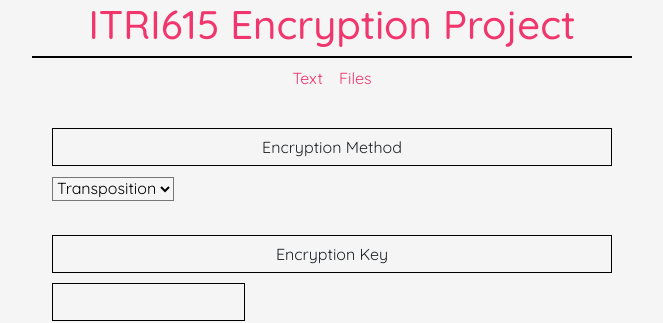
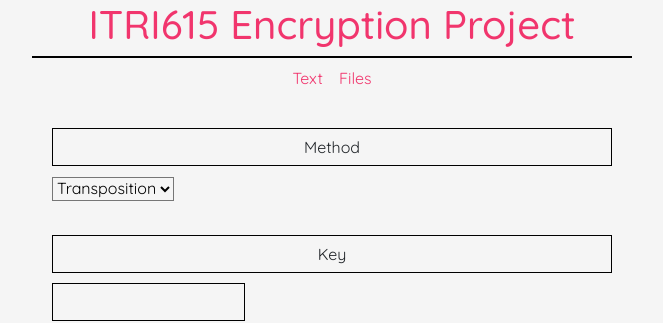
Before and after one commit to DeradoZA/ITRI615-Encryption-Project, a React (Create React App) app in the folder crypt-site/: page / in a window 1280 px wide. Shown: the top 323 px of the page, without its empty margins (308-971 px from the left). Built offline with nearby package versions, Linux system fonts and the light colour scheme.

Commit message:
Changed some small things

```diff
--- a/crypt-site/src/FileForm.js
+++ b/crypt-site/src/FileForm.js
@@ -83,7 +83,7 @@ function FileForm(){
         <div>
             <div className="file-form">
                 <form onSubmit={handleSubmit}>
-                    <label htmlFor="EncMethod">Encryption Method</label>
+                    <label htmlFor="EncMethod">Method</label>
                     <select id="EncMethod" name="encryptionMethod" value={encMethod} onChange={(e) => {setEncMethod(e.target.value)}}>
                         <option value ="Transposition">Transposition</option>
                         <option value="Vernam">Vernam</option>
@@ -91,7 +91,7 @@ function FileForm(){
                         <option value="Custom">Custom</option>
                     </select>
                     <br/><br/>
-                    <label for="key">Encryption key:</label>
+                    <label for="key">Key</label>
                     <input type="text" id="key" value={encKey} onChange={(e) => {setEncKey(e.target.value)}}/>
                     <br/><br/>
                     <label for="fileupload">Upload File</label>
--- a/crypt-site/src/TextForm.js
+++ b/crypt-site/src/TextForm.js
@@ -65,7 +65,7 @@ function TextForm(){
             <div>
             <div className="text-form">
                 <form onSubmit={handleSubmit}>
-                    <label for="EncMethod">Encryption Method</label>
+                    <label for="EncMethod">Method</label>
                     <select id="EncMethod" value={encMethod} onChange={(e) => setEncMethod(e.target.value)}>
                         <option value ="Transposition">Transposition</option>
                         <option value="Vernam">Vernam</option>
@@ -73,7 +73,7 @@ function TextForm(){
                         <option value="Custom">Custom</option>
                     </select>
                     <br/><br/>
-                    <label for="EncKey">Encryption Key</label>
+                    <label for="EncKey">Key</label>
                     <input type="text" id = "EncKey" value = {encKey} onChange={(e) => setEncKey(e.target.value)}></input>
                     <br/><br/>
                     <label for="text-input">Text</label>
```
